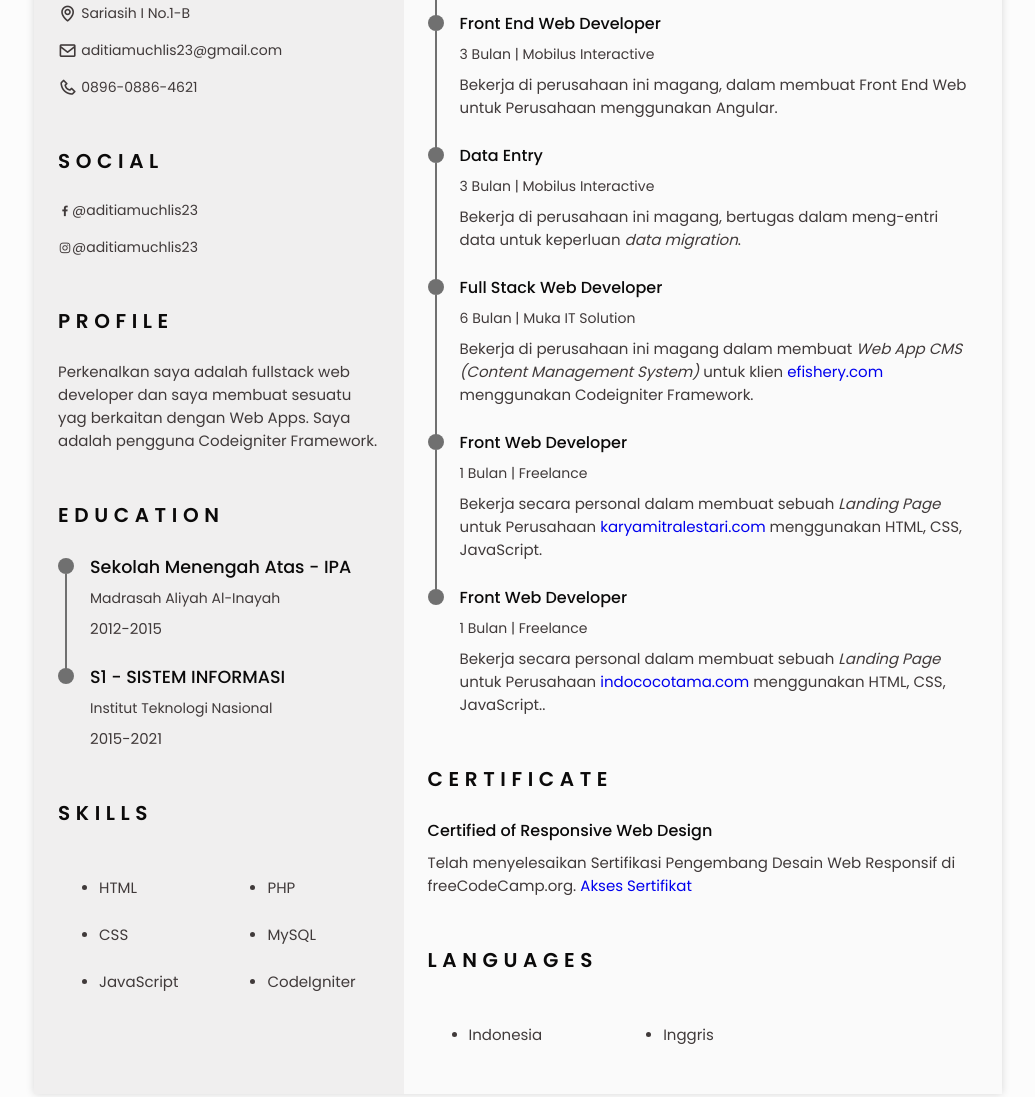
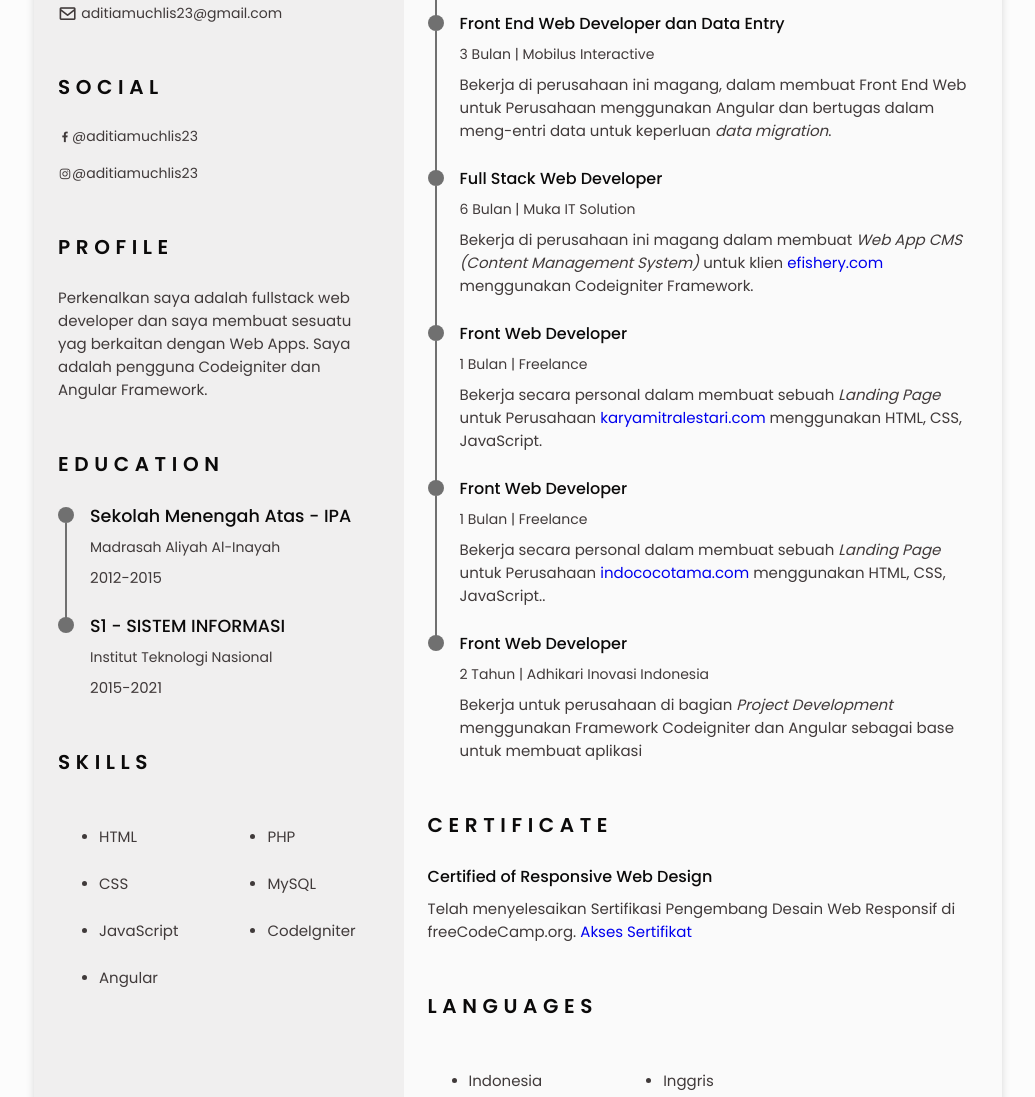
Before and after one commit to aditiam/aditiamuchlis, a plain HTML site: page index.html in a window 1280 px wide. Shown: the part 293-1390 px from the top of the page, without its empty margins (122-1157 px from the left). Drawn offline with nearby package versions, Linux system fonts and the light colour scheme.

Commit message:
update profile

```diff
--- a/index.html
+++ b/index.html
@@ -82,16 +82,16 @@
             </div>
 
             <div class="home__address bd-grid">
-              <span class="home__information">
+              <!-- <span class="home__information">
                 <i class="bx bx-map home__icon"></i> Sariasih I No.1-B
-              </span>
+              </span> -->
               <span class="home__information">
                 <i class="bx bx-envelope home__icon"></i>
                 aditiamuchlis23@gmail.com
               </span>
-              <span class="home__information">
+              <!-- <span class="home__information">
                 <i class="bx bx-phone home__icon"></i> 0896-0886-4621
-              </span>
+              </span> -->
             </div>
           </div>
           <!-- Theme change button -->
@@ -125,7 +125,7 @@
           <p class="profile__description">
             Perkenalkan saya adalah fullstack web developer dan saya membuat
             sesuatu yag berkaitan dengan Web Apps. Saya adalah pengguna
-            Codeigniter Framework.
+            Codeigniter dan Angular Framework.
           </p>
         </section>
 
@@ -175,6 +175,9 @@
               <li class="skills__name">
                 <span class="skills__circle"></span> JavaScript
               </li>
+              <li class="skills__name">
+                <span class="skills__circle"></span> Angular
+              </li>
             </ul>
             <ul class="skills_data">
               <li class="skills__name">
@@ -219,15 +222,16 @@
                 <span class="experience__line"></span>
               </div>
               <div class="experience__data bd-grid">
-                <h3 class="experience__title">Front End Web Developer</h3>
+                <h3 class="experience__title">Front End Web Developer dan Data Entry</h3>
                 <span class="experience__company">3 Bulan | Mobilus Interactive</span>
                 <p class="experience__description">
                   Bekerja di perusahaan ini magang, dalam membuat Front End Web
-                  untuk Perusahaan menggunakan Angular.
+                  untuk Perusahaan menggunakan Angular dan bertugas dalam meng-entri data untuk keperluan <i>data
+                    migration</i>.
                 </p>
               </div>
             </div>
-            <div class="experience__content">
+            <!-- <div class="experience__content">
               <div class="experience__time">
                 <span class="experience__rounder"></span>
                 <span class="experience__line"></span>
@@ -239,7 +243,7 @@
                   Bekerja di perusahaan ini magang, bertugas dalam meng-entri data untuk keperluan <i>data migration</i>.
                 </p>
               </div>
-            </div>
+            </div> -->
             <div class="experience__content">
               <div class="experience__time">
                 <span class="experience__rounder"></span>
@@ -273,6 +277,7 @@
             <div class="experience__content">
               <div class="experience__time">
                 <span class="experience__rounder"></span>
+                <span class="experience__line"></span>
               </div>
               <div class="experience__data bd-grid">
                 <h3 class="experience__title">Front Web Developer</h3>
@@ -281,6 +286,19 @@
                   Bekerja secara personal dalam membuat sebuah <i>Landing Page</i> untuk Perusahaan <a
                     href="https://indococotama.com" target="_blank">indococotama.com</a> menggunakan HTML, CSS,
                   JavaScript..
+                </p>
+              </div>
+            </div>
+            <div class="experience__content">
+              <div class="experience__time">
+                <span class="experience__rounder"></span>
+              </div>
+              <div class="experience__data bd-grid">
+                <h3 class="experience__title">Front Web Developer</h3>
+                <span class="experience__company">2 Tahun | Adhikari Inovasi Indonesia</span>
+                <p class="experience__description">
+                  Bekerja untuk perusahaan di bagian <i>Project Development</i> menggunakan Framework Codeigniter dan Angular
+                  sebagai base untuk membuat aplikasi
                 </p>
               </div>
             </div>
```
